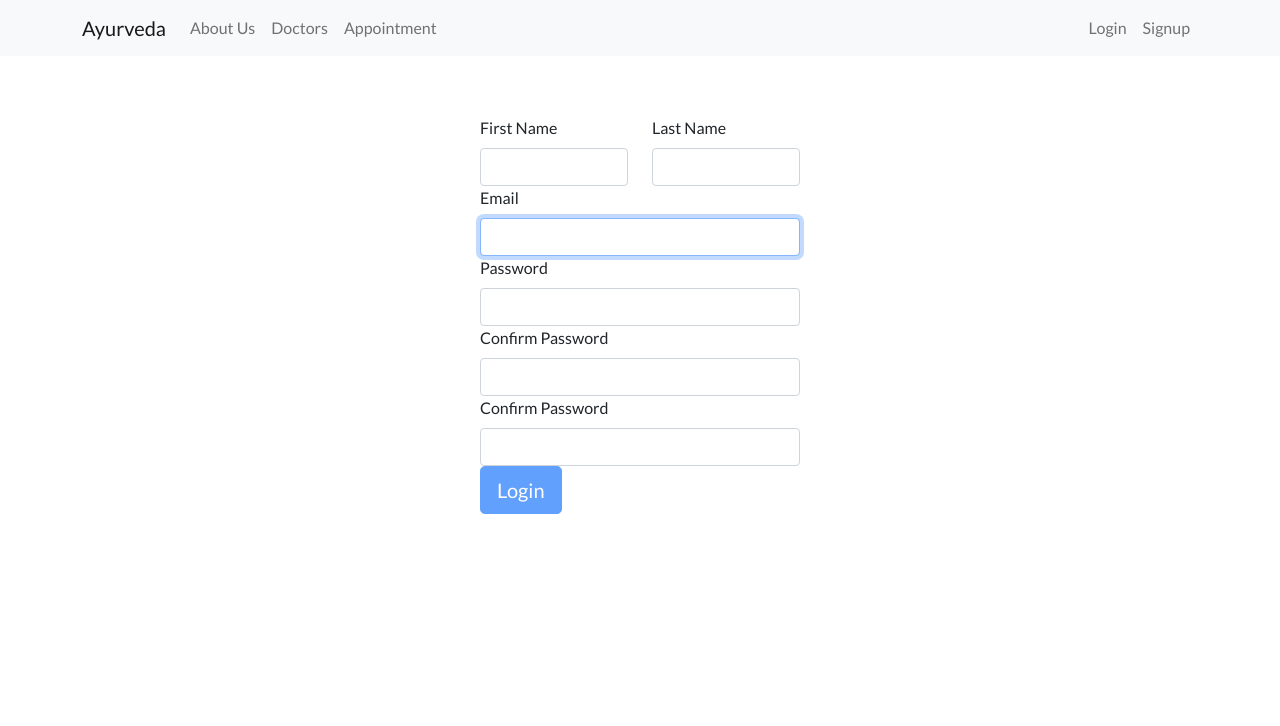
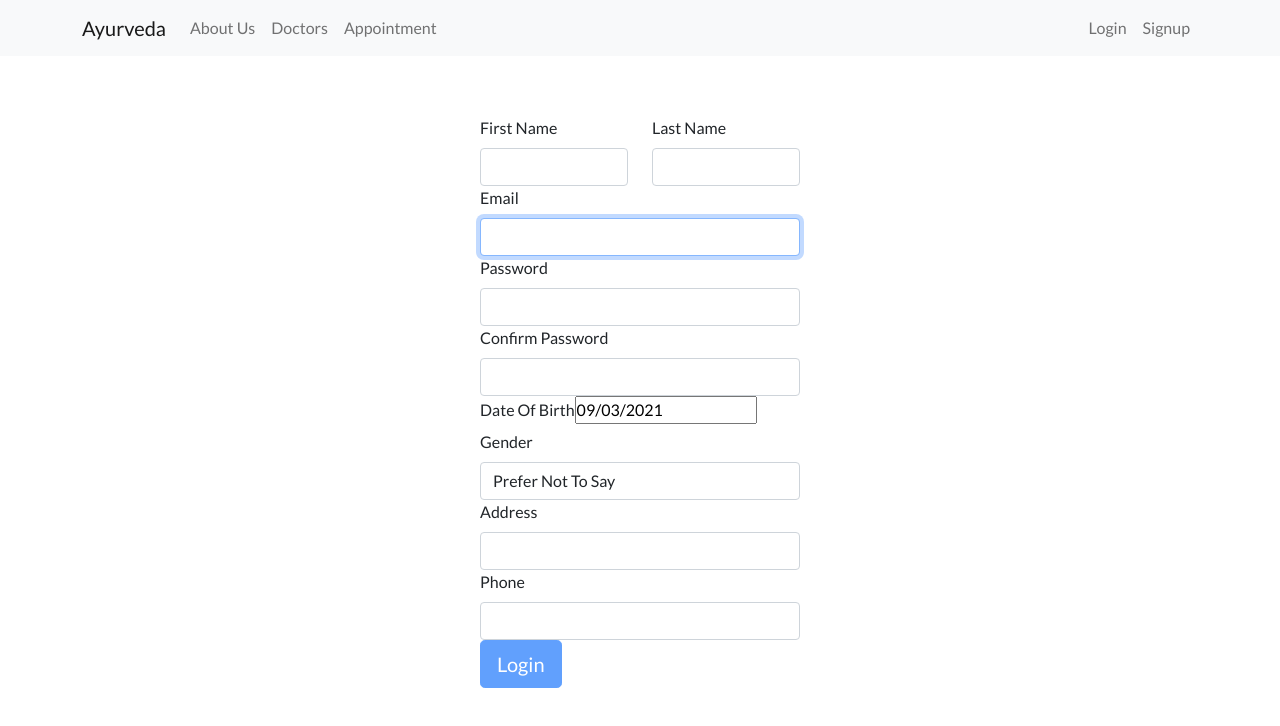
Before and after one commit to mrpirated/Hospital-Website-Project, a React (Create React App) app in the folder frontend/: page /signup in a window 1280 px wide. Shown: the top 726 px of the page. Built offline with nearby package versions, Linux system fonts and the light colour scheme.

Commit message:
Signup done

```diff
--- a/frontend/package.json
+++ b/frontend/package.json
@@ -12,6 +12,8 @@
 		"moment": "^2.29.1",
 		"react": "^17.0.2",
 		"react-bootstrap": "^2.0.0-beta.6",
+		"react-bootstrap-date-picker": "^5.1.0",
+		"react-datepicker": "^4.2.1",
 		"react-dom": "^17.0.2",
 		"react-icons": "^4.2.0",
 		"react-redux": "^7.2.4",
--- a/frontend/src/api/signupAPI.js
+++ b/frontend/src/api/signupAPI.js
@@ -13,10 +13,12 @@ const signupAPI = (data) => {
         phone,
         password
     }).then((res) => {
+        console.log(res.msg);
         if (res.status === 200) {
             console.log(res.data);
         }
-    }).catch();
+    }).catch((err) => {
+    });
 }
 
 export default signupAPI;
--- a/frontend/src/components/Signup/Signup.js
+++ b/frontend/src/components/Signup/Signup.js
@@ -3,17 +3,20 @@ import { Form, Row, Col } from "react-bootstrap";
 import signupAPI from "../../api/signupAPI";
 import Button from "react-bootstrap/Button";
 import "./Signup.css";
+import DatePicker from "react-datepicker";
+import "react-datepicker/dist/react-datepicker.css";
 
 function Signup(props) {
 	const [first_name, setFirstName] = useState("");
 	const [last_name, setLastName] = useState("");
-	const [dob, setDob] = useState(undefined);
-	const [gender, setGender] = useState("None");
+	const [dob, setDob] = useState(new Date());
+	const [gender, setGender] = useState("PreferNotToSay");
 	const [address, setAddress] = useState("");
 	const [email, setEmail] = useState("");
 	const [phone, setPhone] = useState("");
 	const [password, setPassword] = useState("");
 	const [confirmPassword, setConfirmPassword] = useState("");
+	const [flag, setFlag] = useState(false);
 
 	const validateForm = () => {
 		return (first_name.length > 0 && email.length > 0 && phone.length === 10 && password.length > 0);
@@ -21,7 +24,13 @@ function Signup(props) {
 
 	const handleSubmit = (event) => {
 		event.preventDefault();
-		//signupAPI({ first_name, last_name, dob, gender, address, email, phone, password });
+		if (validateForm() && password === confirmPassword) {
+			setFlag(false);
+			signupAPI({ first_name, last_name, dob, gender, address, email, phone, password });
+		}
+		else if (password !== confirmPassword) {
+			setFlag(true);
+		}
 	}
 
 	return (
@@ -63,23 +72,45 @@ function Signup(props) {
 					/>
 				</Form.Group>
 				<Form.Group size='lg' controlId='password'>
-					<Form.Label>Confirm Password</Form.Label>
+					<Form.Label>Confirm Password{(flag ? ("*Password and Confirm Password should match") : "")}</Form.Label>
 					<Form.Control
 						type='password'
 						value={confirmPassword}
 						onChange={(e) => setConfirmPassword(e.target.value)}
 					/>
 				</Form.Group>
-				<Form.Group size='lg' controlId='password'>
-					<Form.Label>Confirm Password</Form.Label>
+				<Form.Group size='lg'>
+					<Form.Label>Date Of Birth</Form.Label>
+					<DatePicker selected={dob} onChange={(date) => setDob(date)} />
+				</Form.Group>
+				<Form.Group size='lg'>
+					<Form.Label>Gender</Form.Label>
 					<Form.Control
-						type='password'
-						value={confirmPassword}
-						onChange={(e) => setConfirmPassword(e.target.value)}
+						as="select"
+						custom
+						onChange={(e) => setGender(e.target.value)}
+					>
+						<option value="PreferNotToSay">Prefer Not To Say</option>
+						<option value="Male">Male</option>
+						<option value="Female">Female</option>
+					</Form.Control>
+				</Form.Group>
+				<Form.Group size='lg'>
+					<Form.Label>Address</Form.Label>
+					<Form.Control
+						type='text'
+						value={address}
+						onChange={(e) => setAddress(e.target.value)}
 					/>
 				</Form.Group>
-
-
+				<Form.Group size='lg'>
+					<Form.Label>Phone</Form.Label>
+					<Form.Control
+						type='text'
+						value={phone}
+						onChange={(e) => setPhone(e.target.value)}
+					/>
+				</Form.Group>
 				<Button block size='lg' type='submit' disabled={!validateForm()}>
 					Login
 				</Button>
```
Also changed, not shown: 1 other file (tests, documents, lock files or other folders).
